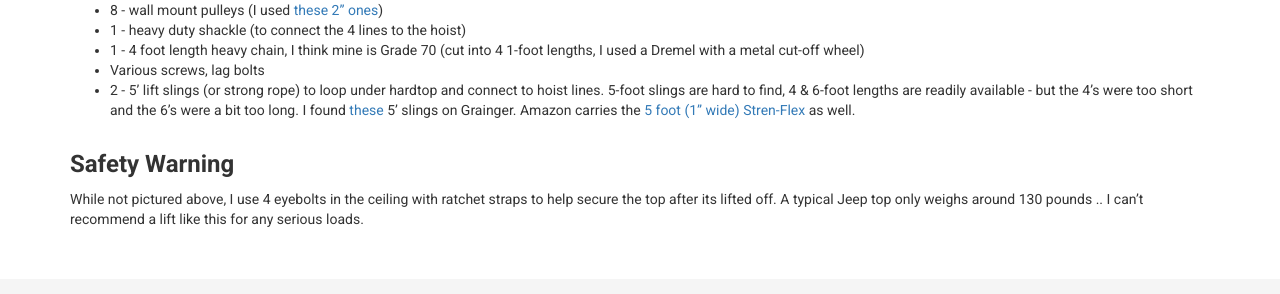
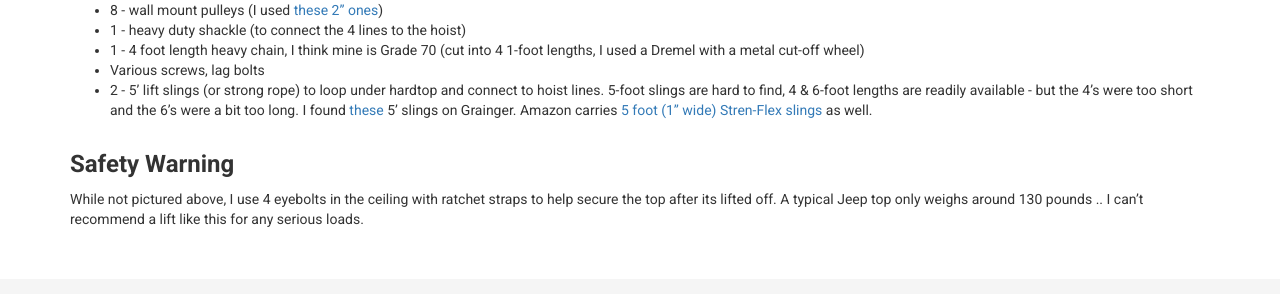
Before and after one commit to wesselsga/wesselsga.github.io, a Jekyll site: the page built from _posts/2015-06-01-jeep-lift.md, in a window 1280 px wide and 900 px high, scrolled down 3046 px. Shown: the part 561-855 px from the top of the window. Built offline with Jekyll 4.4.1, drawn with Linux system fonts in a browser that asks for light colours.

Commit message:
amazon link

```diff
--- a/_posts/2015-06-01-jeep-lift.md
+++ b/_posts/2015-06-01-jeep-lift.md
@@ -69,7 +69,7 @@ Here's a rough list anyway
 * 1 - heavy duty shackle (to connect the 4 lines to the hoist)
 * 1 - 4 foot length heavy chain, I think mine is Grade 70 (cut into 4 1-foot lengths, I used a Dremel with a metal cut-off wheel)
 * Various screws, lag bolts
-* 2 - 5' lift slings (or strong rope) to loop under hardtop and connect to hoist lines.  5-foot slings are hard to find, 4 & 6-foot lengths are readily available - but the 4's were too short and the 6's were a bit too long.  I found [these](http://www.grainger.com/product/STREN-FLEX-Web-Sling-WP102167/_/N-1z0dxpl?s_pp=false&picUrl=//static.grainger.com/rp/s/is/image/Grainger/25J845_AS01?$smthumb$#nav=%2Fproduct%2FSTREN-FLEX-Web-Sling-WP102167%2F_%2FN-muhZ1z0dxplZ1z0ndtrZ1z08cb8Z1z0nmq0%3FR%3D30G898%26_%3D1433516602219%26picUrl%3D%252F%252Fstatic.grainger.com%252Frp%252Fs%252Fis%252Fimage%252FGrainger%252F25J845_AS01%253F%2524smthumb%2524%26s_pp%3Dfalse) 5' slings on Grainger.  Amazon carries the [5 foot (1" wide) Stren-Flex](https://www.amazon.com/EET2-901-5-Twisted-Vertical-Capacity-Length/dp/B00AIUVBHS/ref=sr_1_4?ie=UTF8&qid=1494906026&sr=8-4&keywords=5+foot+strenflex) as well.
+* 2 - 5' lift slings (or strong rope) to loop under hardtop and connect to hoist lines.  5-foot slings are hard to find, 4 & 6-foot lengths are readily available - but the 4's were too short and the 6's were a bit too long.  I found [these](http://www.grainger.com/product/STREN-FLEX-Web-Sling-WP102167/_/N-1z0dxpl?s_pp=false&picUrl=//static.grainger.com/rp/s/is/image/Grainger/25J845_AS01?$smthumb$#nav=%2Fproduct%2FSTREN-FLEX-Web-Sling-WP102167%2F_%2FN-muhZ1z0dxplZ1z0ndtrZ1z08cb8Z1z0nmq0%3FR%3D30G898%26_%3D1433516602219%26picUrl%3D%252F%252Fstatic.grainger.com%252Frp%252Fs%252Fis%252Fimage%252FGrainger%252F25J845_AS01%253F%2524smthumb%2524%26s_pp%3Dfalse) 5' slings on Grainger.  Amazon carries [5 foot (1" wide) Stren-Flex slings](https://www.amazon.com/EET2-901-5-Twisted-Vertical-Capacity-Length/dp/B00AIUVBHS/ref=sr_1_4?ie=UTF8&qid=1494906026&sr=8-4&keywords=5+foot+strenflex) as well.
 
 
 ### Safety Warning ###
```
